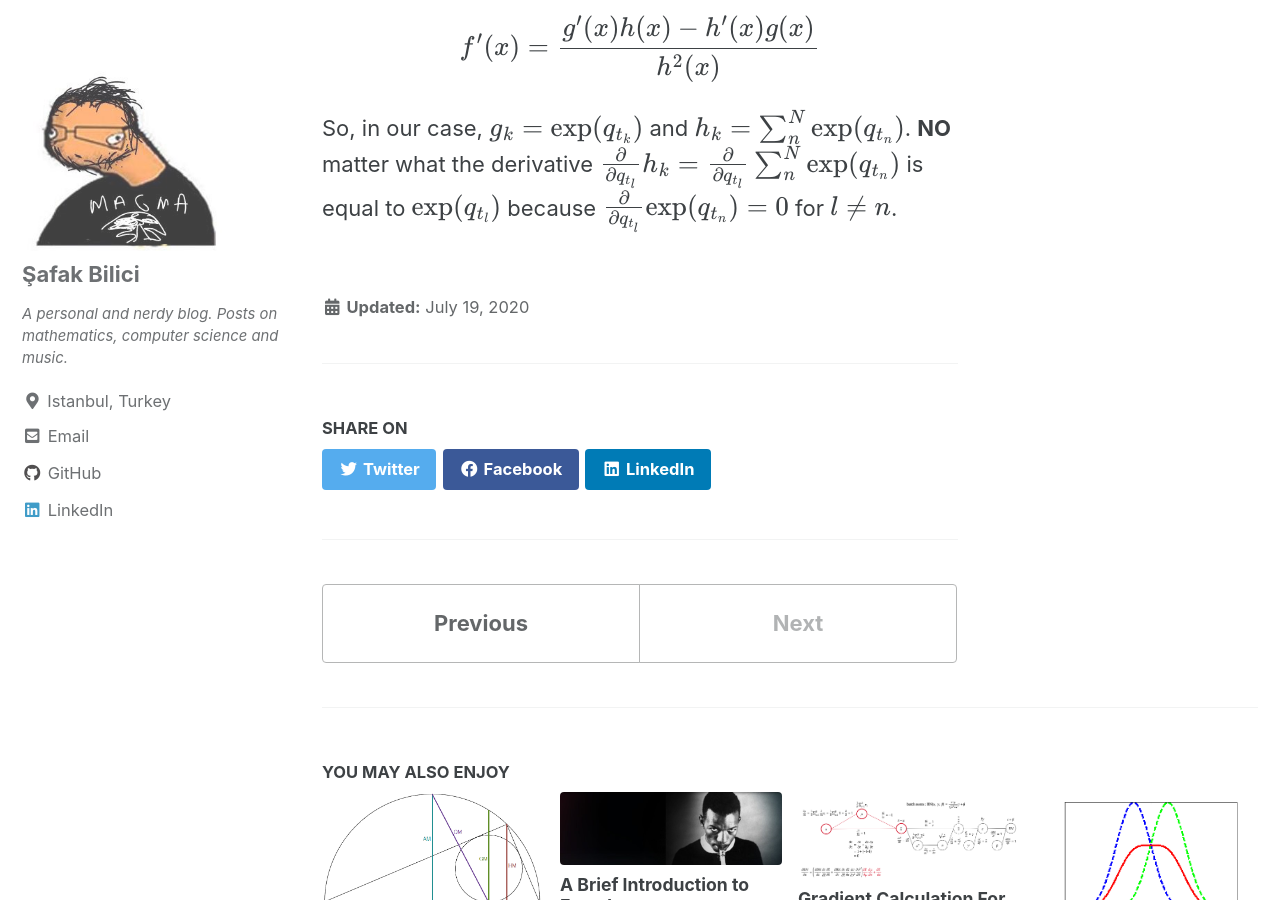
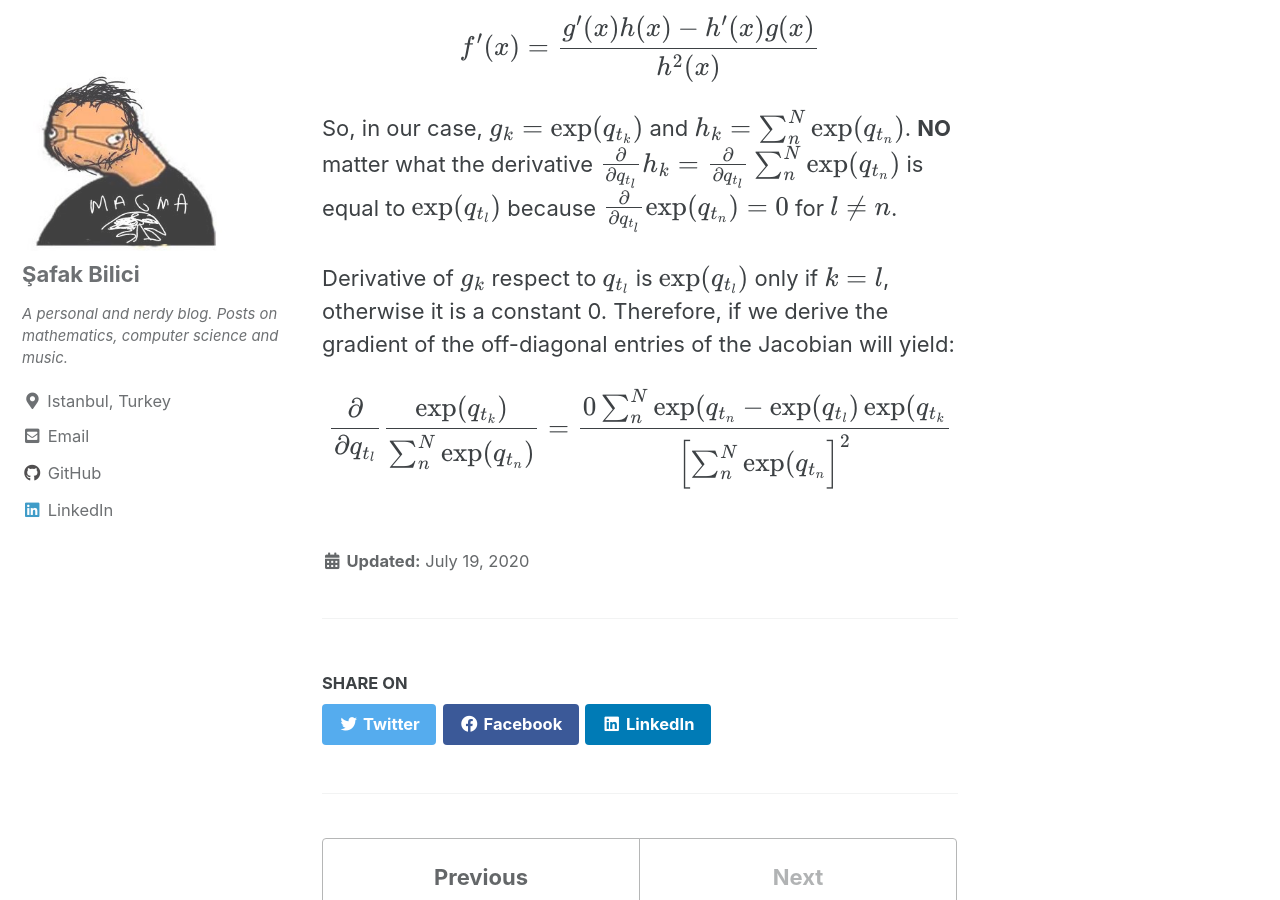
Before and after one commit to safakkbilici/safakkbilici.github.io, a Jekyll site: the page built from _posts/2020-07-19-training-bidirectional-rnns.md, in a window 1280 px wide and 900 px high, scrolled down 6876 px. Built offline with Jekyll 4.4.1, drawn with Linux system fonts in a browser that asks for light colours; cached includes are drawn as plain includes; formulas are drawn with MathJax 3.

Commit message:
sjacobians

```diff
--- a/_posts/2020-07-19-training-bidirectional-rnns.md
+++ b/_posts/2020-07-19-training-bidirectional-rnns.md
@@ -122,3 +122,7 @@ You all remember the quotient rule for derivatives from high school; for $$f(x)
 $$f'(x) = \frac{g'(x) h(x) - h'(x) g(x)}{h^2(x)}$$
 
 So, in our case, $$g_k = \exp(q_{t_k})$$ and $$h_k = \sum_{n}^{N}\exp(q_{t_n})$$. **NO** matter what the derivative $$\frac{\partial}{\partial q_{t_l}} h_k = \frac{\partial}{\partial q_{t_l}} \sum_{n}^{N}\exp(q_{t_n})$$ is equal to $$\exp(q_{t_l})$$ because $$\frac{\partial}{\partial q_{t_l}} \exp(q_{t_n}) = 0$$ for $$l \neq n$$.
+
+Derivative of $$g_k$$ respect to $$q_{t_l}$$ is $$\exp(q_{t_l})$$ only if $$k=l$$, otherwise it is a constant 0. Therefore, if we derive the gradient of the off-diagonal entries of the Jacobian will yield:
+
+$$\frac{\partial}{\partial q_{t_l}} \frac{\exp(q_{t_k})}{\sum_{n}^{N}\exp(q_{t_n})} = \frac{0 \sum_{n}^{N}\exp(q_{t_n} - \exp(q_{t_l}) \exp(q_{t_k}}{\left[\sum_{n}^{N}\exp(q_{t_n}\right]^2}$$
```
